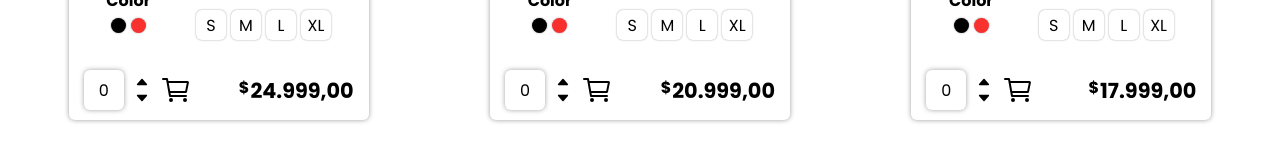
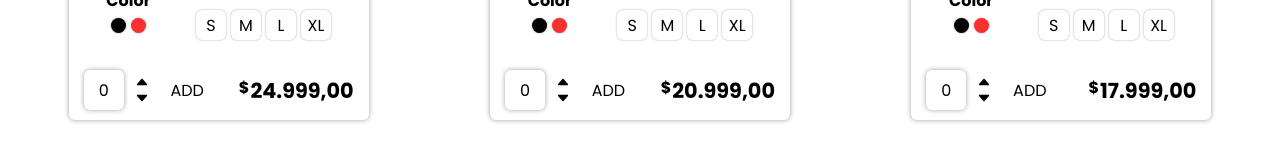
Before and after one commit to Pablo220288/monami, a React (Create React App) app: page / in a window 1280 px wide. Shown: the part 613-773 px from the top of the page. Built offline with nearby package versions, Linux system fonts and the light colour scheme.

Commit message:
Button Cart

```diff
--- a/src/components/CantCart.js
+++ b/src/components/CantCart.js
@@ -53,21 +53,11 @@ const CantCart = () => {
             <ion-icon name="caret-down-outline"></ion-icon>
           </button>
         </div>
-        <button
-          className={`button-add ${classActive1}`}
-          onClick={() => {
-            add();
-          }}
-        >
-          <ion-icon name="cart-outline"></ion-icon>
-        </button>
-        <button
-          className={`button-add-disabled ${classActive2}`}
-          onClick={() => {
-            add();
-          }}
-        >
-          <ion-icon name="cart"></ion-icon>
+        <button className="cartButton">
+          <span className="addToCart">ADD</span>
+          <span className="added">ADDED</span>
+          <ion-icon id="iconCart" name="cart"></ion-icon>
+          <ion-icon id="iconBox" name="cube"></ion-icon>
         </button>
       </div>
     </div>
--- a/src/components/CardProduct.js
+++ b/src/components/CardProduct.js
@@ -41,7 +41,7 @@ const CardProduct = (props) => {
       <div className="productItem">
         <div className="card_price">
           <button className="add">Add to Card</button>
-          <p className="price">{`$${product.price},00`}</p>
+          <p className="price">{`$${product.price}`}</p>
         </div>
       </div>
     </div>
--- a/src/sass/section/cantCart.scss
+++ b/src/sass/section/cantCart.scss
@@ -1,14 +1,14 @@
-.cant-conteiner{
+.cant-conteiner {
   display: flex;
   justify-content: center;
   align-items: center;
   gap: 20px;
-    .cant-selector{
+  .cant-selector {
     display: flex;
     justify-content: center;
     align-items: center;
     gap: 10px;
-        .cant-number{
+    .cant-number {
       width: 40px;
       height: 40px;
       border-radius: 6px;
@@ -17,26 +17,26 @@
       justify-content: center;
       align-items: center;
     }
-        .cant-button_contain{
+    .cant-button_contain {
       display: flex;
       flex-direction: column;
       justify-content: center;
       align-items: center;
-            .cant-button{
+      .cant-button {
         all: unset;
         display: flex;
         justify-content: center;
         align-items: center;
         cursor: pointer;
         transition: all 0.2s ease;
-                &:hover{
+        &:hover {
           border-radius: 6px;
           box-shadow: 0px 0px 5px rgba(0, 0, 0, 0.372);
         }
       }
     }
   }
-    .button-add{
+  .button-add {
     all: unset;
     font-size: 2rem;
     display: none;
@@ -44,11 +44,11 @@
     align-items: center;
     cursor: pointer;
     transition: color 0.3s ease;
-        &:hover{
+    &:hover {
       color: $colorRed;
     }
   }
-    .button-add-disabled{
+  .button-add-disabled {
     all: unset;
     font-size: 2rem;
     display: none;
@@ -57,7 +57,45 @@
     cursor: no-drop;
     transition: color 0.3s ease;
   }
-    .active{
+  .active {
     display: flex;
   }
 }
+
+.cartButton {
+  all: unset;
+  position: relative;
+  width: 50px;
+  height: 40px;
+  cursor: pointer;
+  overflow: hidden;
+  transition: 0.3s ease;
+  &:active {
+    transform: scale(0.97);
+  }
+  .addToCart, .added{
+    position: absolute;
+    top: 50%;
+    left: 55%;
+    transform: translate(-50%, -50%);
+  }
+  .added{
+    opacity: 0;
+  }
+  #iconCart {
+    position: absolute;
+    top: 50%;
+    left: -25%;
+    transform: translate(-50%, -50%);
+    z-index: 2;
+    font-size: 1.8rem;
+  }
+  #iconBox {
+    position: absolute;
+    top: -30%;
+    left: 52%;
+    transform: translate(-50%, -50%);
+    z-index: 3;
+    font-size: 1rem;
+  }
+}
--- a/src/sass/section/loader.scss
+++ b/src/sass/section/loader.scss
@@ -22,8 +22,8 @@
             width: 100%;
             height: 100%;
             border: solid 4px transparent;
-            border-top: solid 4px $colorRed;
-            border-left: solid 4px $colorRed;
+            border-top: solid 4px #f8312f;
+            border-left: solid 4px #f8312f;
             border-radius: 50%;
             animation: loader 1.5s linear infinite;
         }
```
Lines whose indentation alone changed are shown as unchanged.
